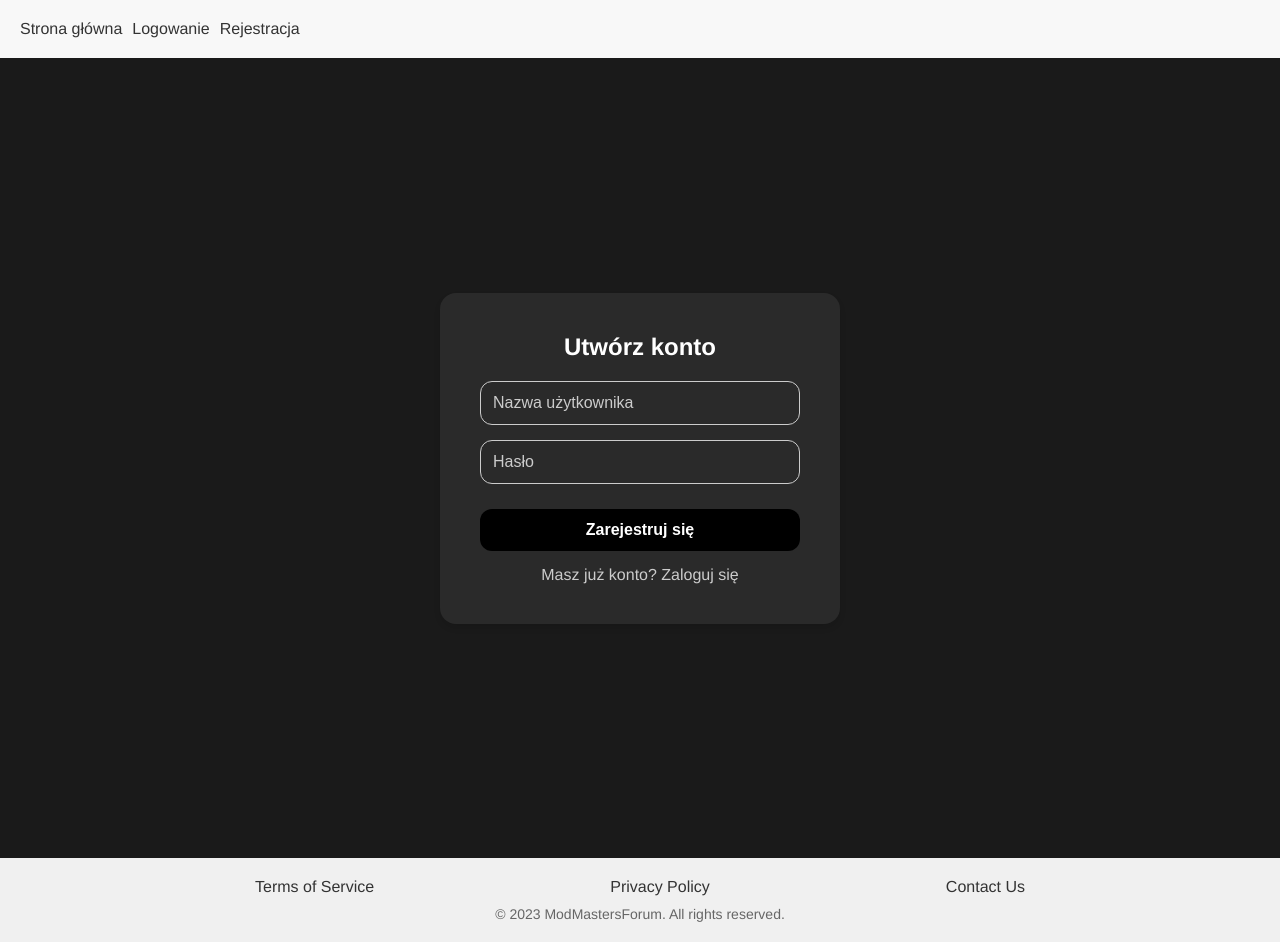
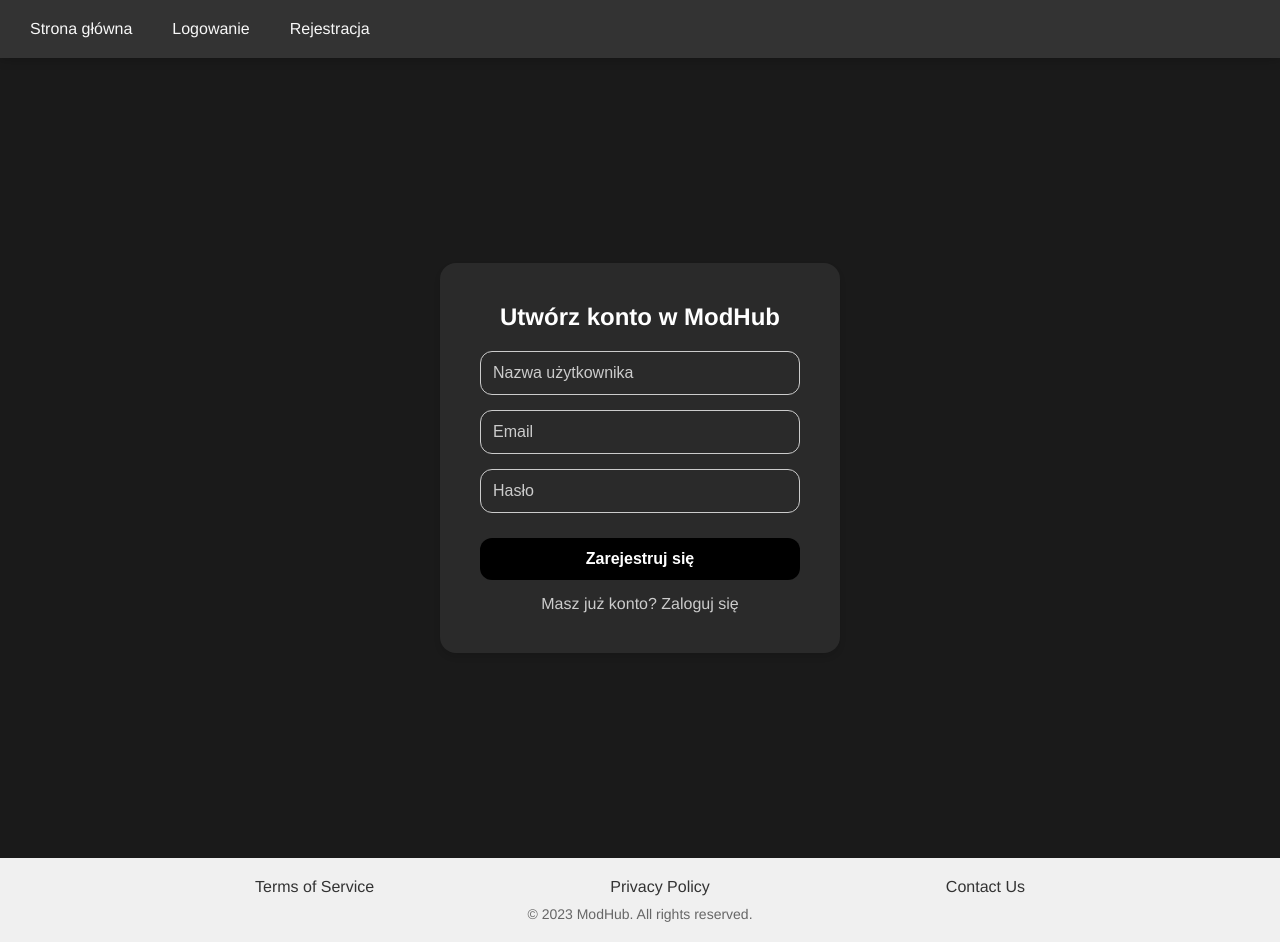
Before and after one commit to Otmorosko/Forum-Project, a Vue app: page /register in a window 1280 px wide. Built offline with nearby package versions, Linux system fonts and the light colour scheme.

Commit message:
navBar update

```diff
--- a/package.json
+++ b/package.json
@@ -1,5 +1,5 @@
 {
-  "name": "forum-project",
+  "name": "ModHub",
   "version": "0.1.0",
   "private": true,
   "scripts": {
--- a/public/index.html
+++ b/public/index.html
@@ -5,11 +5,11 @@
     <meta http-equiv="X-UA-Compatible" content="IE=edge">
     <meta name="viewport" content="width=device-width,initial-scale=1.0">
     <link rel="icon" href="<%= BASE_URL %>favicon.ico">
-    <title><%= htmlWebpackPlugin.options.title %></title>
+    <title>ModHub</title>
   </head>
   <body>
     <noscript>
-      <strong>We're sorry but <%= htmlWebpackPlugin.options.title %> doesn't work properly without JavaScript enabled. Please enable it to continue.</strong>
+      <strong>We're sorry but ModHub doesn't work properly without JavaScript enabled. Please enable it to continue.</strong>
     </noscript>
     <div id="app"></div>
     <!-- built files will be auto injected -->
--- a/src/components/AppFooter.vue
+++ b/src/components/AppFooter.vue
@@ -5,7 +5,7 @@
         <a href="#">Privacy Policy</a>
         <a href="#">Contact Us</a>
       </div>
-      <p class="copyright">© 2023 ModMastersForum. All rights reserved.</p>
+      <p class="copyright">© 2023 ModHub. All rights reserved.</p>
     </footer>
 </template>
 
@@ -18,33 +18,33 @@
 <style lang="scss">
 .footer {
     display: flex;
-    flex-direction: column; // Umożliwia umieszczenie tekstu praw autorskich pod linkami
-    align-items: center; // Wyśrodkowuje zawartość
-    background-color: #f0f0f0; // Jasnoszare tło
-    padding: 20px; // Dodaje odstęp wewnętrzny
+    flex-direction: column;
+    align-items: center;
+    background-color: #f0f0f0;
+    padding: 20px;
 }
 
 .links {
     display: flex;
-    justify-content: space-between; // Równomierne rozmieszczenie linków
-    width: 100%; // Zajmuje całą szerokość stopki
-    max-width: 800px; // Ustawia maksymalną szerokość, aby linki były bardziej zwarte
-    margin-bottom: 10px; // Odstęp między linkami a tekstem praw autorskich
+    justify-content: space-between;
+    width: 100%;
+    max-width: 800px;
+    margin-bottom: 10px;
 
     a {
-      color: #333; // Ciemnoszary kolor linków
-      text-decoration: none; // Bez podkreślenia
-      padding: 0 15px; // Dodaje odstęp po bokach linków
+      color: #333;
+      text-decoration: none;
+      padding: 0 15px;
 
       &:hover {
-        text-decoration: underline; // Podkreślenie przy najechaniu
+        text-decoration: underline;
       }
     }
 }
 
 .copyright {
-    text-align: center; // Wyśrodkowuje tekst
-    color: #666; // Jaśniejszy odcień szarości dla tekstu praw autorskich
-    font-size: 14px; // Ustawia rozmiar czcionki
+    text-align: center;
+    color: #666;
+    font-size: 14px;
 }
 </style>
--- a/src/styles/navBar.scss
+++ b/src/styles/navBar.scss
@@ -1,15 +1,24 @@
-// src/styles/navBar.scss
 nav {
-    padding: 20px;
-    background-color: #f8f8f8;
+  position: sticky; // Ustawienie na sticky
+  top: 0; // Przyklejenie do górnej części ekranu
+  left: 0; // Przyklejenie do lewej części ekranu
+  width: 100%; // Szerokość na 100% ekranu
+  padding: 20px;
+  background-color: #333; // Ciemnoszare tło
+  box-shadow: 0 2px 10px rgba(0, 0, 0, 0.2); // Subtelny cień
+  z-index: 1000; // Ustawienie z-index, aby navbar był nad innymi elementami
 
-    a {
-      margin-right: 10px;
-      text-decoration: none;
-      color: #333;
+  a {
+    margin-right: 20px; // Większy odstęp między linkami
+    text-decoration: none;
+    color: #f8f8f8; // Jasny kolor tekstu
+    font-size: 16px; // Rozmiar czcionki
+    padding: 10px; // Padding dla linków
+    transition: color 0.3s ease, border-bottom 0.3s ease; // Animacja zmiany koloru i linii
 
-      &:hover {
-        color: #666;
-      }
+    &:hover {
+      color: #ffffff; // Zmiana koloru tekstu przy hover
+      border-bottom: 2px solid #ffffff; // Dodanie linii pod linkiem przy hover
     }
   }
+}
--- a/src/styles/userRegister.scss
+++ b/src/styles/userRegister.scss
@@ -1,9 +1,3 @@
-$dark-bg: #1a1a1a; // Ciemne tło strony
-$form-bg: #2a2a2a; // Ciemnoszare tło formularza
-$light-gray: #cccccc; // Jasnoszare kontury
-$white: #ffffff; // Biały tekst
-$black: #000000; // Czarny kolor
-
 .user-register {
   display: flex;
   flex-direction: column;
@@ -11,11 +5,11 @@ $black: #000000; // Czarny kolor
   justify-content: center; // Centrowanie w pionie
   min-height: 100vh; // Zapewnienie minimalnej wysokości
   padding: 0; // Upewnij się, że nie ma dodatkowego paddingu
-  background-color: $dark-bg; // Ciemne tło
-  color: $white; // Biały tekst
+  background-color: #1a1a1a; // Ciemne tło
+  color: #ffffff; // Biały tekst
 
   .form-container {
-    background-color: $form-bg; // Ciemnoszare tło formularza
+    background-color: #2a2a2a; // Ciemnoszare tło formularza
     padding: 40px;
     border-radius: 16px; // Zaokrąglenie kontenera
     width: 100%;
@@ -37,28 +31,28 @@ $black: #000000; // Czarny kolor
       input {
         margin-bottom: 15px;
         padding: 12px;
-        border: 1px solid $light-gray; // Jasnoszare obramowanie
+        border: 1px solid #cccccc; // Jasnoszare obramowanie
         border-radius: 12px; // Zaokrąglenie inputów
         background-color: transparent;
-        color: $white;
+        color: #ffffff;
         font-size: 16px;
 
         &::placeholder {
-          color: $light-gray; // Kolor placeholdera
+          color: #cccccc; // Kolor placeholdera
         }
 
         &:focus {
           outline: none;
-          border-color: $white; // Kolor obramowania przy fokusu
+          border-color: #ffffff; // Kolor obramowania przy fokusu
         }
       }
 
       button {
         padding: 12px;
-        background-color: $black; // Czarny przycisk
-        color: $white;
+        background-color: #000000; // Czarny przycisk
+        color: #ffffff;
         border: none;
-        border-radius: 12px; // Zaokrąglenie przycisku
+        border-radius: 12px; // Zaokrą glenie przycisku
         cursor: pointer;
         font-size: 16px;
         margin-top: 10px;
@@ -74,41 +68,16 @@ $black: #000000; // Czarny kolor
     .login-prompt {
       text-align: center;
       margin-top: 15px;
-      color: $light-gray;
+      color: #cccccc;
 
       a {
-        color: $light-gray;
+        color: #cccccc;
         text-decoration: none;
 
         &:hover {
-          text-decoration: underline; // Podkreślenie linku przy hoverze
+          text-decoration: underline; // Podkreślenie linku
         }
       }
     }
   }
-
-  .footer {
-    margin-top: auto;
-    text-align: center;
-    color: $light-gray;
-    font-size: 14px;
-
-    .links {
-      margin-bottom: 10px;
-
-      a {
-        color: $light-gray;
-        text-decoration: none;
-        margin: 0 10px;
-
-        &:hover {
-          text-decoration: underline; // Podkreślenie linku przy hoverze
-        }
-      }
-    }
-
-    .copyright {
-      font-size: 12px;
-    }
-  }
 }
--- a/src/views/HomeScreen.vue
+++ b/src/views/HomeScreen.vue
@@ -1,8 +1,8 @@
 <!-- src/views/HomeScreen.vue -->
 <template>
   <div class="home">
-    <h1>Witaj na naszym forum!</h1>
-    <p>To jest strona główna naszego forum. Tutaj możesz znaleźć najnowsze dyskusje i tematy.</p>
+    <h1>Witaj na ModHub!</h1>
+    <p>To jest strona główna ModHub. Tutaj możesz znaleźć najnowsze dyskusje i tematy.</p>
     <!-- Możesz dodać tutaj listę najnowszych tematów lub inne elementy, które chcesz pokazać na stronie głównej -->
   </div>
 </template>
--- a/src/views/UserRegister.vue
+++ b/src/views/UserRegister.vue
@@ -1,9 +1,10 @@
 <template>
   <div class="user-register">
     <div class="form-container">
-      <h1>Utwórz konto</h1>
+      <h1>Utwórz konto w ModHub</h1>
       <form @submit.prevent="registerUser ">
         <input type="text" v-model="username" placeholder="Nazwa użytkownika" required />
+        <input type="email" v-model="email" placeholder="Email" required />
         <input type="password" v-model="password" placeholder="Hasło" required />
         <button type="submit">Zarejestruj się</button>
       </form>
@@ -21,21 +22,23 @@ export default {
   data() {
     return {
       username: '',
+      email: '',
       password: '',
       message: ''
-    }
+    };
   },
   methods: {
     async registerUser () {
-      if (!this.username || !this.password) {
+      if (!this.username || !this.email || !this.password) {
         this.message = 'Wszystkie pola są wymagane.';
         return;
       }
 
-      console.log('Rejestracja z danymi:', { username: this.username, password: this.password });
+      console.log('Rejestracja z danymi:', { username: this.username, email: this.email, password: this.password });
       try {
         const response = await axios.post('http://localhost:3000/register', {
           username: this.username,
+          email: this.email,
           password: this.password
         });
 
```
Lines whose indentation alone changed are shown as unchanged.
